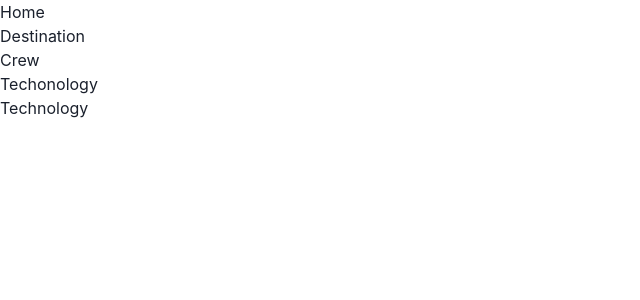
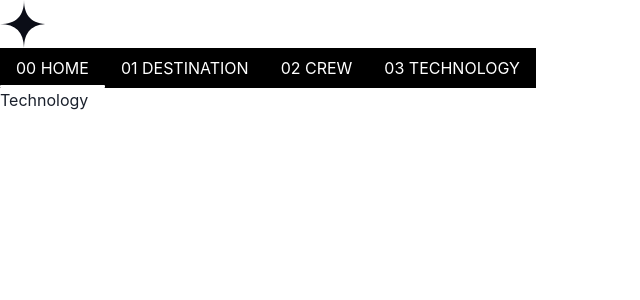
Before and after one commit to AngieLi98/Space-tourism, a React (Vite) app: page /Technology in a window 1280 px wide. Shown: the top 300 px of the page, without its empty margins (0-640 px from the left). Built offline with nearby package versions, Linux system fonts and the light colour scheme.

Commit message:
se empezo los estilos del header

```diff
--- a/src/components/Header/Header.jsx
+++ b/src/components/Header/Header.jsx
@@ -1,28 +1,35 @@
 import { NavLink } from "react-router-dom";
+import { Tabs, TabList, Tab, TabIndicator, TabPanels, TabPanel } from "@chakra-ui/react";
+import logo from "../../assets/images/shared/logo.svg"
+import { Flex } from "@chakra-ui/react"
 
 const Header = () => {
-    const links = [
-        { label: "Home", path: "/" },
-        { label: "Destination", path: "/Destination" },
-        { label: "Crew", path: "/Crew" },
-        { label: "Techonology", path: "/Technology" },
-      ];
+  const links = [
+    { label: "00 HOME", path: "/" },
+    { label: "01 DESTINATION", path: "/Destination" },
+    { label: "02 CREW", path: "/Crew" },
+    { label: "03 TECHNOLOGY", path: "/Technology" },
+  ];
+
   return (
-    <ul>
-        {links.map((link, index) => (
-          <li key={index}>
-            <NavLink
-              className={({ isActive }) =>
-                [isActive ? "link active" : "link"].join(" ")
-              }
-              to={link.path}
-            >
-              {link.label}
-            </NavLink>
-          </li>
-        ))}
-      </ul>
-  )
-}
+    <>
+      < Flex flexDir='row' gap='30px'>
+        <header >
+          <img src={logo} />
+          <Tabs position='relative' variant='unstyled' bg="black">
+            <TabList>
+              {links.map((link, index) => (
+                <Tab color="white" key={index} as={NavLink} to={link.path} >
+                  {link.label}
+                </Tab>
+              ))}
+            </TabList>
+            <TabIndicator mt='-3px' height='3px' bg='white' borderRadius='1px' />
+          </Tabs>
+        </header>
+      </Flex>
+    </>
+  );
+};
 
-export default Header
+export default Header;
--- a/src/main.jsx
+++ b/src/main.jsx
@@ -1,6 +1,7 @@
 import { createRoot } from 'react-dom/client'
 import App from './App.jsx'
 import { ChakraProvider } from '@chakra-ui/react'
+
 
 createRoot(document.getElementById('root')).render(
   <ChakraProvider>
```
